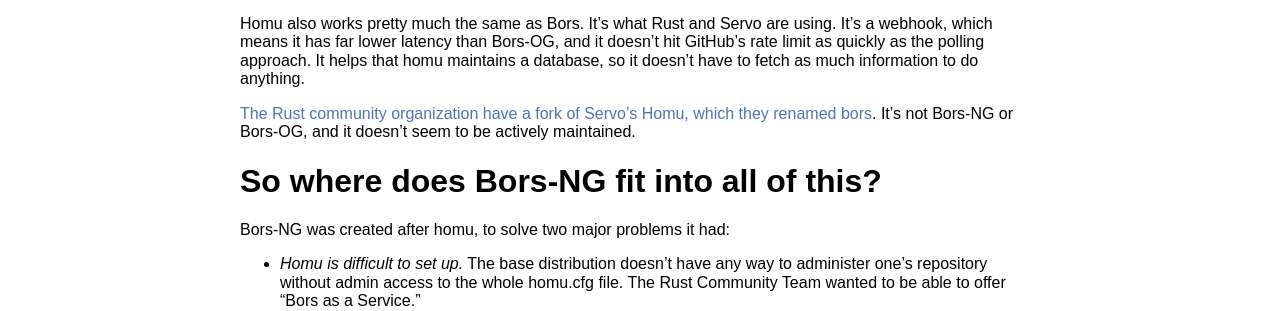
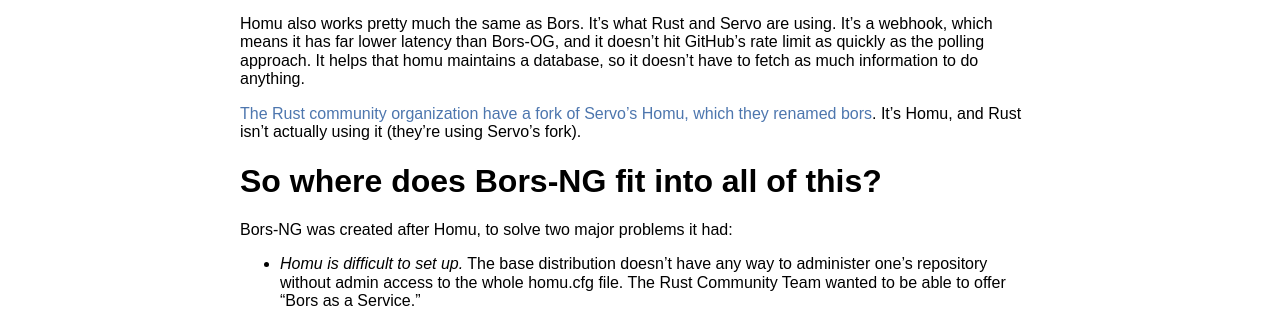
Before and after one commit to bors-ng/bors-ng.github.io, a Jekyll site: the page built from _posts/2017-04-06-whirlwind.md, in a window 1280 px wide. Shown: the part 490-801 px from the top of the page. Built offline with Jekyll 4.4.1, drawn with Linux system fonts in a browser that asks for light colours.

Commit message:
Fix a typo and clarify Rust is using servo/homu

```diff
--- a/_posts/2017-04-06-whirlwind.md
+++ b/_posts/2017-04-06-whirlwind.md
@@ -39,7 +39,7 @@
 It helps that homu maintains a database, so it doesn't have to fetch as much information to do anything.
 
 [The Rust community organization have a fork of Servo's Homu, which they renamed bors][rust-community/bors].
-It's not Bors-NG or Bors-OG, and it doesn't seem to be actively maintained.
+It's Homu, and Rust isn't actually using it (they're using Servo's fork).
 
 [barosl/homu]: https://github.com/barosl/homu
 [servo/homu]: https://github.com/servo/homu
@@ -49,7 +49,7 @@
 So where does Bors-NG fit into all of this?
 ===========================================
 
-Bors-NG was created after homu, to solve two major problems it had:
+Bors-NG was created after Homu, to solve two major problems it had:
 
   * *Homu is difficult to set up.*
     The base distribution doesn't have any way to administer one's repository without admin access to the whole homu.cfg file.
```
